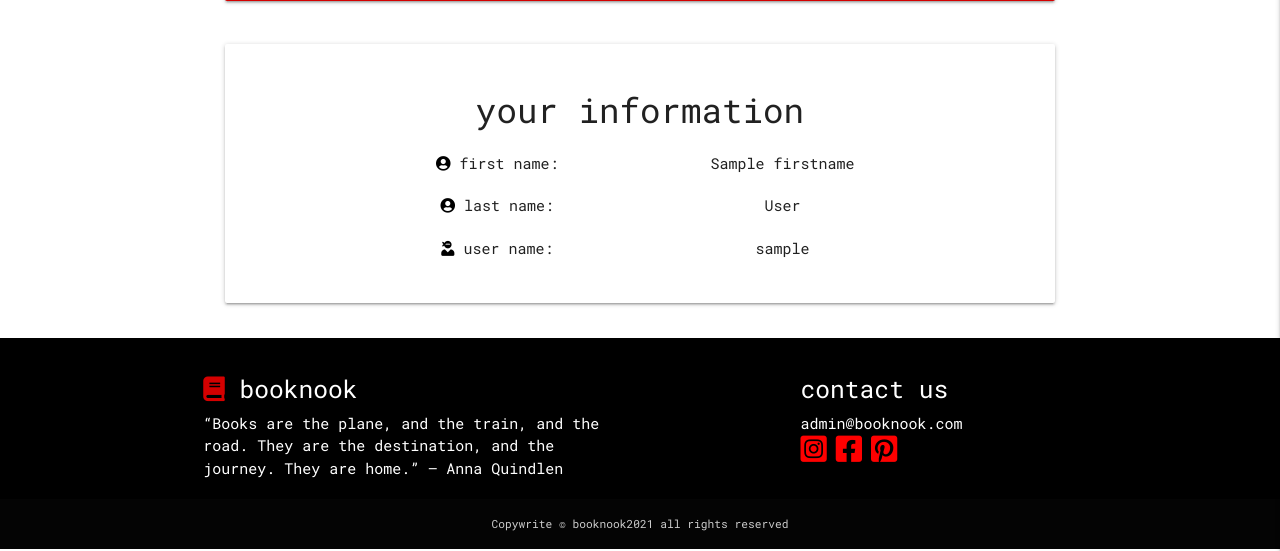
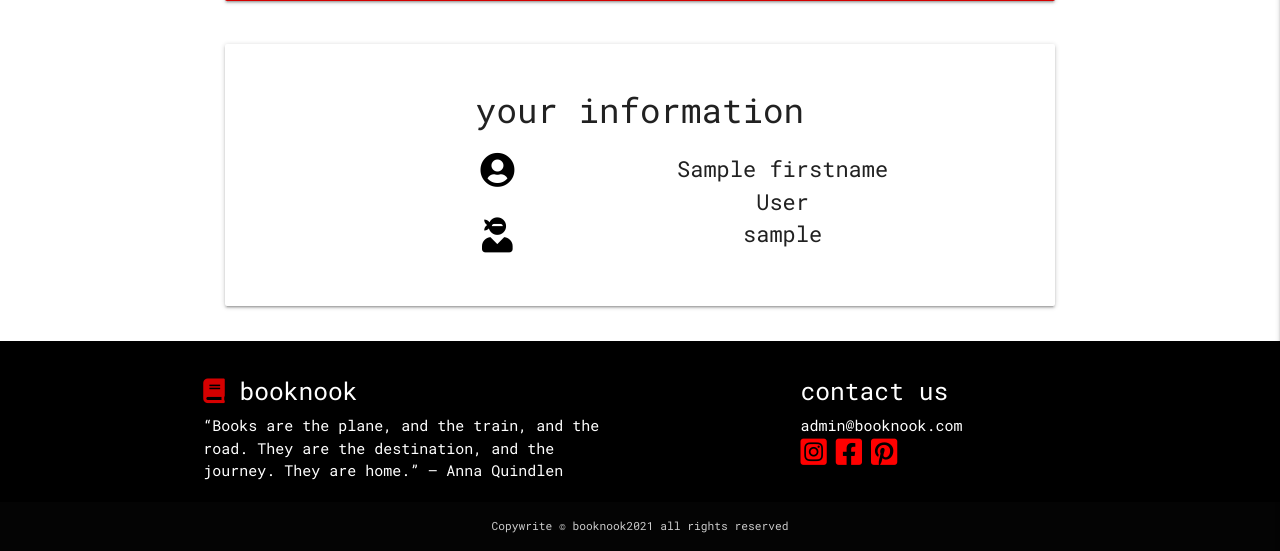
Before and after one commit to janeyrinn/bookNook, a Flask app: page /profile/1 in a window 1280 px wide. Shown: the part 213-764 px from the top of the page. Run offline with Flask 2, Linux system fonts and the light colour scheme; the visitor is signed in with stand-in values (Sample User, id 1); a database or web service that is not in the repository returns one stand-in record (values such as "Sample title"); some libraries are stand-ins or nearby versions.

Commit message:
remove unrequired text labels andd styling

```diff
--- a/static/css/style.css
+++ b/static/css/style.css
@@ -124,3 +124,12 @@ nav ul a:hover {
 .profile-header {
     padding-bottom: 10px;
 }
+
+.profile-item {
+    height: 3rem;
+    font-size: 22px;
+}
+
+.profile-icon {
+    font-size: 35px;
+}
--- a/templates/profile.html
+++ b/templates/profile.html
@@ -17,31 +17,22 @@
     <div class="col s12 offset-m2 m8">
         <div class="card-panel">
             <h4 class="center-align profile-header">your information</h4>
-            <!--First Name-->
+            <!--Name-->
             <div class="container">
             <div class="row center-align">
-                <div class="col s6">
-                    <span><i class="fas fa-user-circle prefix black-text"></i> first name:</span>
+                <div class="col profile-item s6">
+                    <span><i class="fas fa-user-circle profile-icon prefix black-text"></i></span>
                 </div>
-                <div class="col s6">
-                    <p>{{ user.firstname }}</p>
-                </div>
-            </div>
-            <!--Last Name-->
-            <div class="row center-align">
-                <div class="col s6">
-                    <span><i class="fas fa-user-circle prefix black-text"></i> last name:</span>
-                </div>
-                <div class="col s6">
-                    <p>{{ user.lastname }}</p>
+                <div class="col profile-item s6">
+                    <p>{{ user.firstname }} {{ user.lastname }}</p>
                 </div>
             </div>
             <!--Username-->
             <div class="row center-align">
-                <div class="col s6">
-                    <span><i class="fas fa-user-ninja prefix black-text"></i> user name:</span>
+                <div class="col profile-item s6">
+                    <span><i class="fas fa-user-ninja profile-icon prefix black-text"></i></span>
                 </div>
-                <div class="col s6">
+                <div class="col profile-item s6">
                     <p>{{ user.username }}</p>
                 </div>
             </div>
```
